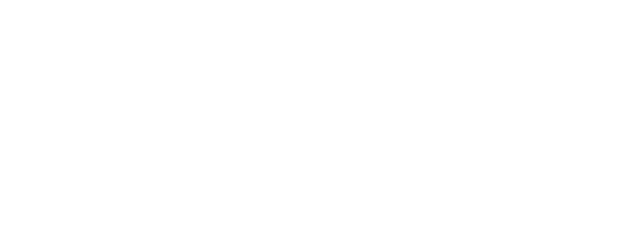
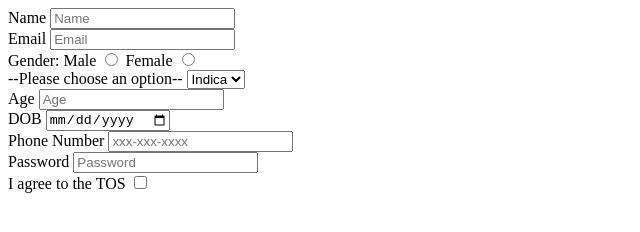
Before and after one commit to acciojob/signup-form-car-RishikaSoni16, a website: page main.html in a window 1280 px wide. Shown: the whole page, without its empty margins (0-640 px from the left). Drawn offline with Linux system fonts and the light colour scheme.

Commit message:
created a submission

```diff
--- a/main.html
+++ b/main.html
@@ -8,6 +8,31 @@
 
 <body>
 	<!-- the entire body must be written by student -->
+	<label for="name">Name</label>
+	<input type="text" required id="name" placeholder="Name"><br>
+	<label for="email">Email</label>
+	<input type="email" required id="email" placeholder="Email"><br>
+	<span>Gender:</span>
+	<label for="gender_m">Male</label>
+	<input type="radio" name="gender" required id="gender_m" value="Male">
+	<label for="gender_f">Female</label>
+	<input type="radio" name="gender" required id="gender_f" value="Female"><br>
+	<label for="cars">--Please choose an option--</label>
+	<select id="cars" aria-required>
+		<option>Indica</option>
+		<option>Thar</option>
+		<option>Nano</option>
+	</select><br>
+	<label for="age">Age</label>
+	<input type="number" required id="age" placeholder="Age"><br>
+	<label for="dob">DOB</label>
+	<input type="date" id="dob" required ><br>
+	<label for="tel">Phone Number</label>
+	<input type="tel" id="tel" placeholder="xxx-xxx-xxxx"><br>
+	<label for="password">Password</label>
+	<input type="password" required id="password" placeholder="Password"><br>
+	<label for="tos">I agree to the TOS</label>
+	<input type="checkbox" required id="tos"><br>
     <script type="text/javascript" src="./script.js">
 </script>
 
```
